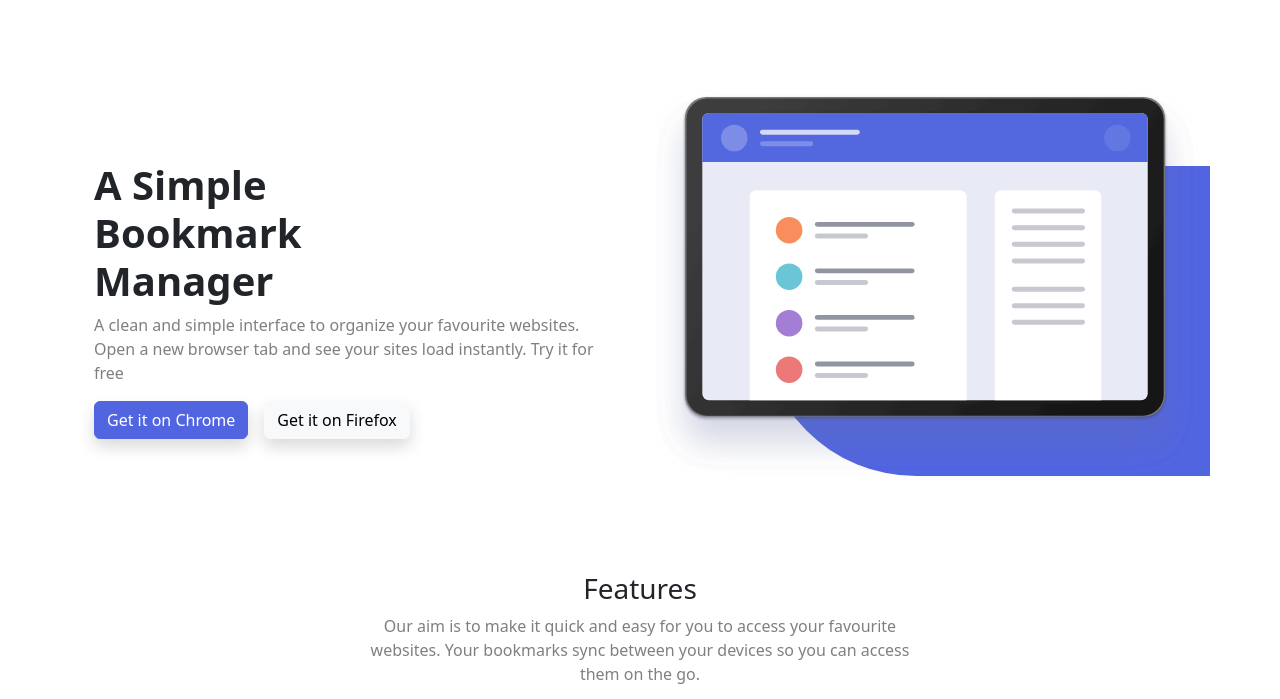
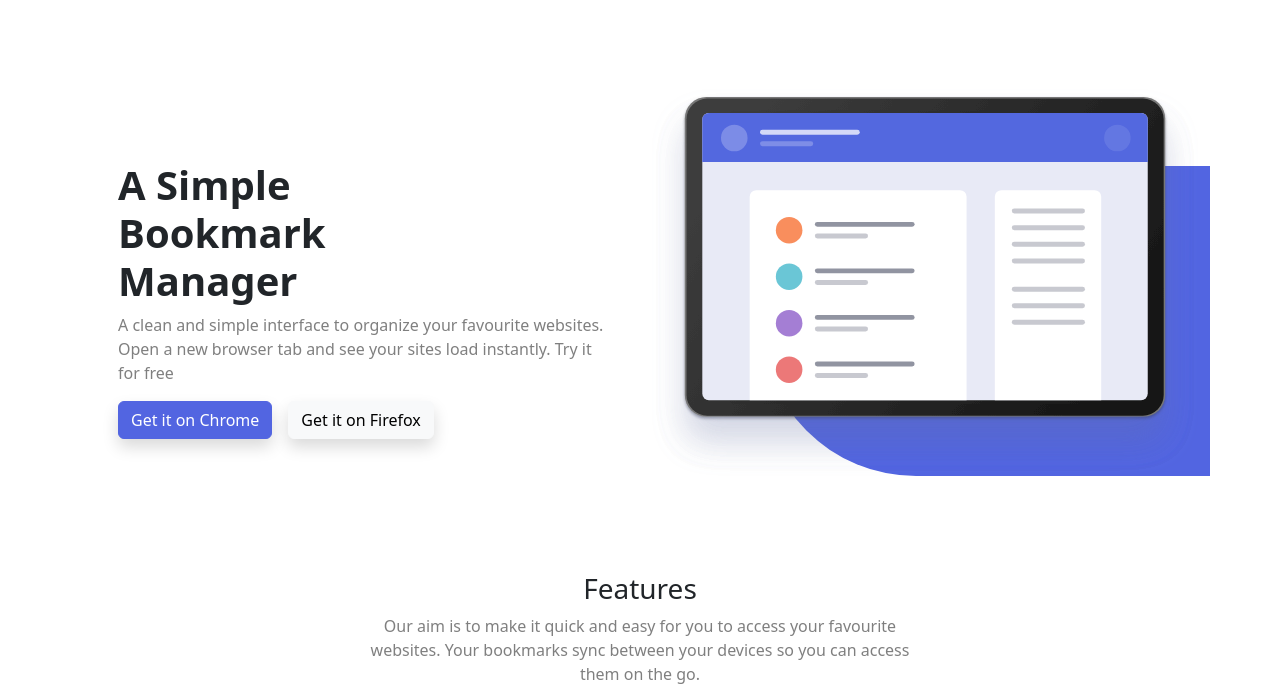
Before and after one commit to XaviOli/Landing-page-with-Bootstrap5, a plain HTML site: page index.html in a window 1280 px wide. Shown: the part 79-778 px from the top of the page. Drawn offline with nearby package versions, Linux system fonts and the light colour scheme.

Commit message:
Update index.html

```diff
--- a/index.html
+++ b/index.html
@@ -73,13 +73,13 @@
     <div class="row">
       <!-- Left column -->
       <div class="col-12 col-lg-6 col-md-6 order-last order-lg-first pt-5 mt-4 px-4" id="intro">
-        <h1 class="col-8 mt-5"><strong>A Simple Bookmark Manager</strong></h1>
-           <p class="text-black-50">A clean and simple interface
+        <h1 class="col-8 mt-5 ms-4"><strong>A Simple Bookmark Manager</strong></h1>
+           <p class="text-black-50 ms-4">A clean and simple interface
             to organize your favourite websites.
             Open a new browser tab and see your sites load instantly. Try it for free
            </p>
            <div class="row align-items-center justify-content-between">
-              <div class="col-sm-12 d-flex justify-content-lg-start justify-content-center me-5">
+              <div class="col-sm-12 d-flex justify-content-lg-start justify-content-center me-5 ms-4">
                   <button type="button" class="btn btn-primary me-2 shadow">Get it on Chrome</button>
                   <button type="button" class="btn btn-light ms-2 shadow">Get it on Firefox</button>
               </div>
@@ -95,7 +95,7 @@
    </div>
  </div>
 
-<!-- =============================================================== -->
+  <!-- =============================================================== -->
   <!-- FEATURES -->
   <!-- =============================================================== -->
 
@@ -313,7 +313,7 @@
     <div class="container d-flex flex-column flex-wrap">
       <div class="row d-flex text-center justify-content-center flex-column flex-wrap align-items-center">
         <div class="col-10 col-lg-4">
-          <p class="fw-bold text-white my-5">35.000 ALREADY JOINED</p>
+          <p class="fw-bold text-white my-5" id="letter">35.000 ALREADY JOINED</p>
           <p class="fs-4 text-white">Stay up-to-date with what we're doing.</p>
         </div>
         <div class="col my-3 d-flex">
```
